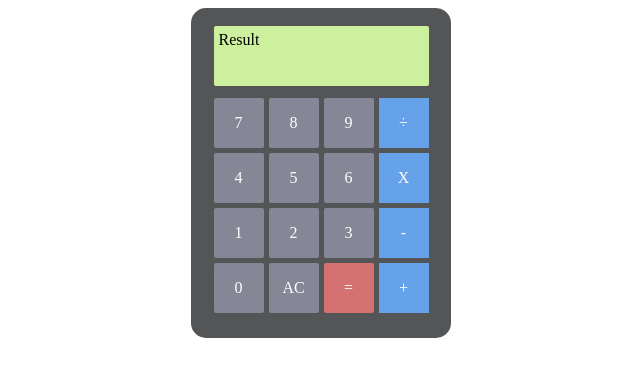
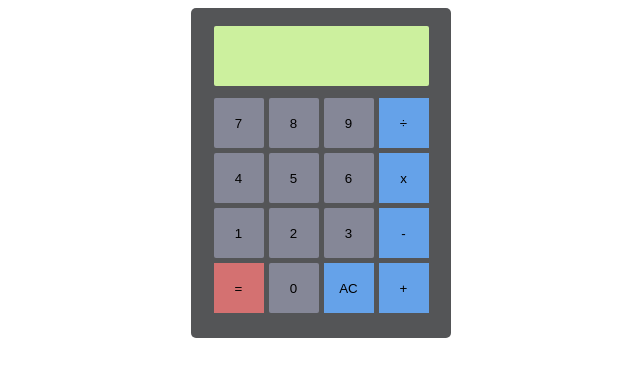
Before and after one commit to sebapkfd/calculator, a plain HTML site: page index.html in a window 1280 px wide. Shown: the whole page, without its empty margins (319-959 px from the left). Drawn offline with Linux system fonts and the light colour scheme.

Commit message:
Few interface modifications and basic sum functionality added

```diff
--- a/app.js
+++ b/app.js
@@ -28,3 +28,33 @@ function operate(a = 0, b = 0, operator){
             break;
     }
 }
+
+let numberButtons = document.querySelectorAll('.button')
+let operation = '';
+numberButtons.forEach( (button) =>{
+    button.addEventListener('click', () => {
+        console.log(button.value);
+        operation += button.value;
+        console.log(operation);
+    });
+})
+
+let sumOperator = document.getElementById('+')
+sumOperator.addEventListener('click', () =>{
+    console.log(sumOperator.id);
+    operation +=sumOperator.id;
+    console.log(operation);
+})
+
+let equalsOperator = document.getElementById('equals');
+equalsOperator.addEventListener('click', ()=>{
+    expresionArray = operation.split('+');
+    console.log(operate(Number(expresionArray[0]), Number(expresionArray[1]), '+'));
+})
+
+//  para usar en el display
+// let display = document.querySelector('.result-container');
+// let displayOperation = document.createElement('div');
+// displayOperation.classList.add('content');
+// displayOperation.textContent = operation.concat(button.value)
+// display.appendChild(displayOperation)
--- a/index.html
+++ b/index.html
@@ -8,24 +8,24 @@
 </head>
 <body>
     <div class="main-container">
-        <div class="result-container">Result</div>
+        <div class="result-container"></div>
         <div class="buttons-container">
-            <div class="button">7</div>
-            <div class="button">8</div>
-            <div class="button">9</div>
-            <div class="operator">÷</div>
-            <div class="button">4</div>
-            <div class="button">5</div>
-            <div class="button">6</div>
-            <div class="operator">X</div>
-            <div class="button">1</div>
-            <div class="button">2</div>
-            <div class="button">3</div>
-            <div class="operator">-</div>
-            <div class="button">0</div>
-            <div class="button">AC</div>
-            <div class="button" id="equals">=</div>
-            <div class="operator">+</div>
+            <button class="button" value = 7 >7</button>
+            <button class="button" value = 8 >8</button>
+            <button class="button" value = 9 >9</button>
+            <button class="operator">÷</button>
+            <button class="button" value = 4 >4</button>
+            <button class="button" value = 5 >5</button>
+            <button class="button" value = 6 >6</button>
+            <button class="operator">x</button>
+            <button class="button" value = 1 >1</button>
+            <button class="button" value = 2 >2</button>
+            <button class="button" value = 3 >3</button>
+            <button class="operator">-</button>
+            <button class="operator" id="equals">=</button>
+            <button class="button" value = 0 >0</button>
+            <button class="operator">AC</button>
+            <button class="operator" id = '+'>+</button>
         </div>
 
     </div>
--- a/style.css
+++ b/style.css
@@ -1,18 +1,18 @@
 body{
     display: flex;
     justify-content: center;
-    vertical-align: middle;
 }
 
 .main-container{
     background-color: rgb(84, 85, 87);
     height: 320px;
     width: 250px;
-    border-radius: 15px;
+    border-radius: 5px;
     padding: 5px;
     display: flex;
     flex-direction: column;
     align-items: center;
+    font-size: 20px;
 }
 
 .result-container{
@@ -32,6 +32,7 @@ body{
     grid-template-rows: repeat(4,50px);
     color: white;
     grid-gap: 5px;
+    font-family: 'Varela Round', sans-serif;
 }
 
 .button{
@@ -42,6 +43,7 @@ body{
     justify-content: center;
     align-items: center;
     border-radius: 2px;
+    border: hidden;
 }
 
 .operator{
@@ -51,6 +53,7 @@ body{
     display: flex;
     justify-content: center;
     align-items: center;
+    border: hidden;
 }
 
 #equals{
```
